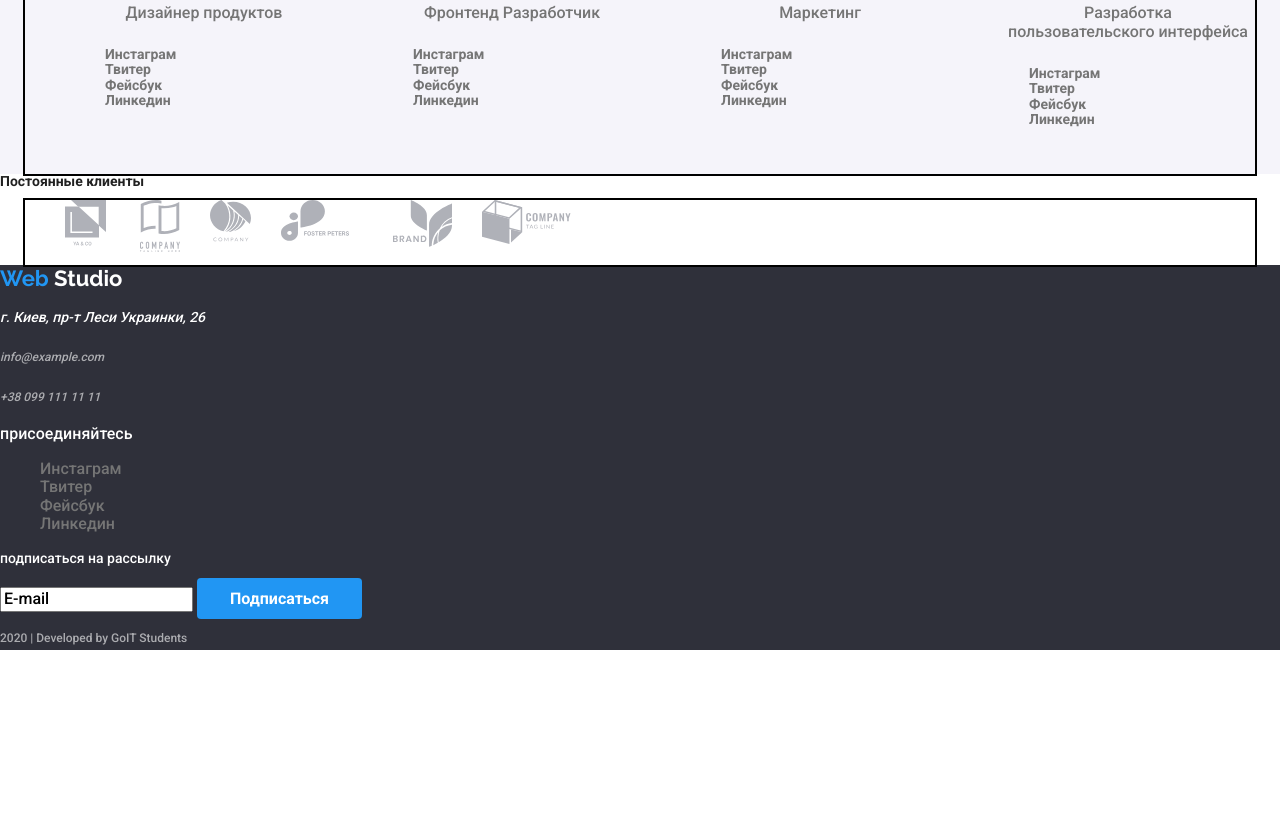
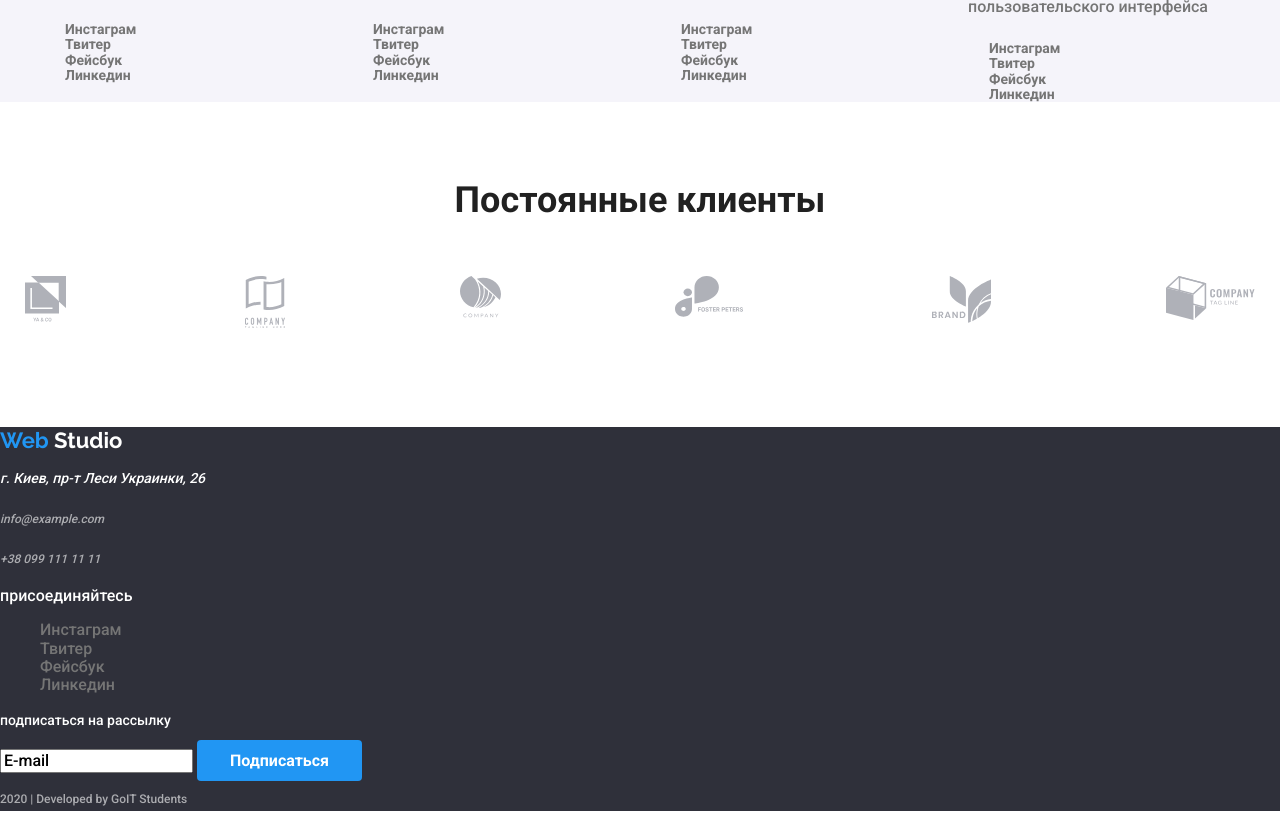
Before and after one commit to Shevchuk-Oleksandr/goit-markup-hw-03, a plain HTML site: page index.html in a window 1280 px wide. Shown: the part 1717-2540 px from the top of the page. Before the commit the page ends 2379 px from the top, so only its background shows below. Drawn offline with nearby package versions, Linux system fonts and the light colour scheme.

Commit message:
index html доробка

```diff
--- a/index.html
+++ b/index.html
@@ -253,9 +253,10 @@
       </ul>
     </section>
     <!-- Regular customers -->
-    <section class="section">
-      <h2 class="section-title">Постоянные клиенты</h2>
-      <ul class="section-title list section-regular">
+    <section >
+               <h2 class="section-regular" >Постоянные клиенты</h2>
+        <div class="section">
+      <ul class=" list section">
         <li class="regular item">
           <a href="" class="link"
             ><img src="./img/logo1.svg" alt="YA & CO"
@@ -285,7 +286,8 @@
           /></a>
         </li>
       </ul>
-    </section>
+    </section></div>
+
     <!--footer  -->
     <footer class="footer">
       <a href="" class="footer-logo"
--- a/style.css
+++ b/style.css
@@ -57,7 +57,7 @@ body {
 }
 
 .logo {
-  margin-right: 86px;
+  margin-right: 80px;
 }
 
 .site-nav {
@@ -241,9 +241,8 @@ body {
   display: flex;
   margin-right: auto;
   margin-left: auto;
-  padding-bottom: 47px;
   padding-top: 25px;
-  outline: 2px solid black;
+  padding: 0;
 }
 
 .section-team {
@@ -276,13 +275,25 @@ body {
 
 /* regular */
 
-.section .section-regular {
+.section {
   width: 1230px;
   display: flex;
   flex-wrap: wrap;
   margin-left: auto;
   margin-right: auto;
-  outline: 2px solid black;
+  padding-bottom: 47px;
+  padding-left: 0;
+  justify-content: space-between;
+}
+
+.section-regular {
+  font-weight: bold;
+  font-size: 36px;
+  line-height: 42px;
+  color: #212121;
+  text-align: center;
+  padding-top: 47px;
+  padding-bottom: 25px;
 }
 
 .regular:hover {
```
